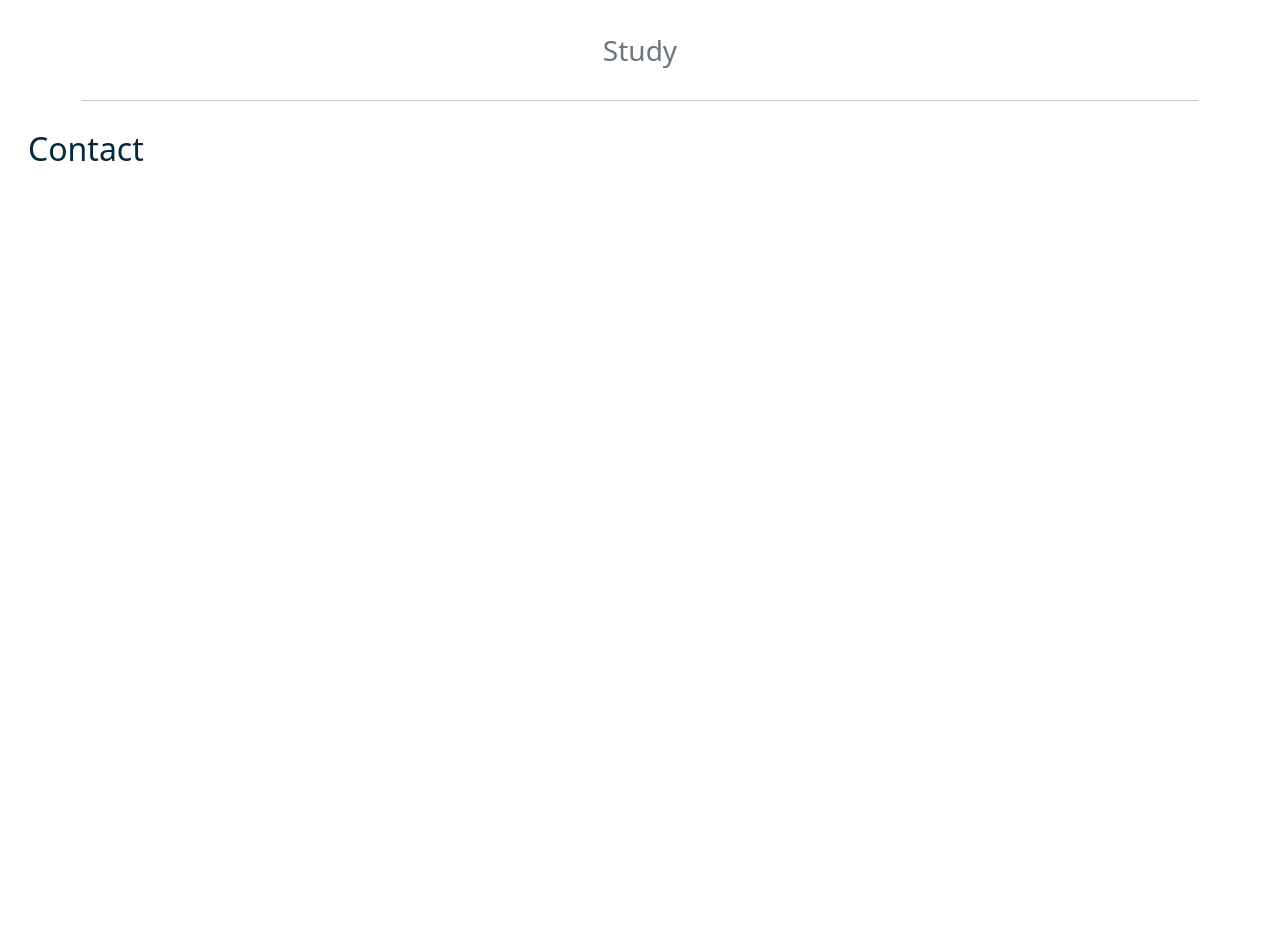
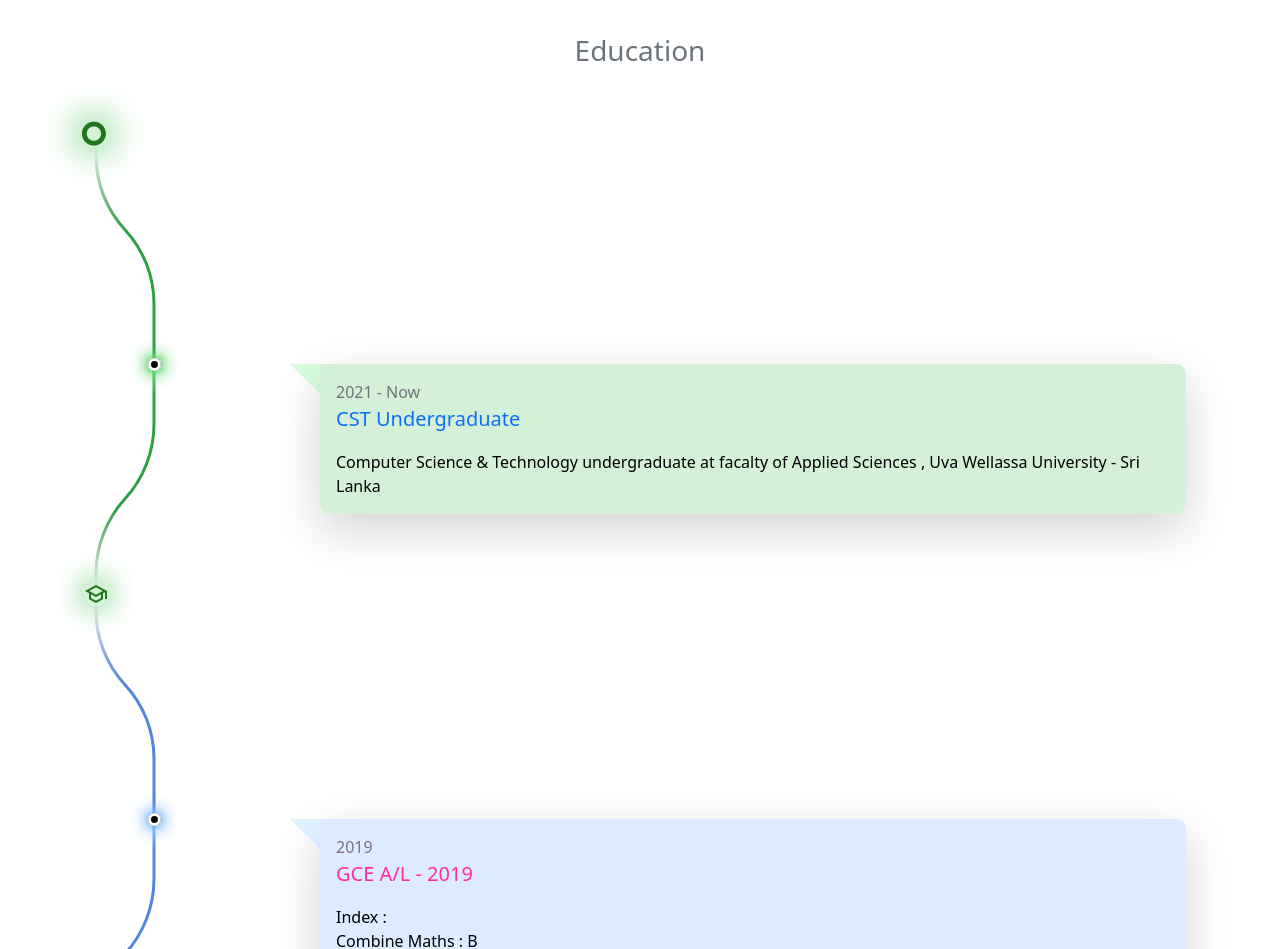
Before and after one commit to kavindu-mane/Portfolio, a React (Create React App) app: page / in a window 1280 px wide. Shown: the part 1343-2292 px from the top of the page. Before the commit the page ends 1540 px from the top, so only its background shows below. Built offline with nearby package versions, Linux system fonts and the light colour scheme; a web font is replaced by a local one.

Commit message:
12/21 update

```diff
--- a/src/components/About.jsx
+++ b/src/components/About.jsx
@@ -1,11 +1,42 @@
 import React, { Component } from 'react'
+import Study from './Study';
+import 'aos/dist/aos.css';
 
 class About extends Component {
     render() {
+        const style = "fs-6 text-black m-0"
         return (
             <React.Fragment>
-                <h3 className='text-secondary text-center pb-3'>Study</h3>
-                <hr className=''/>
+                <h3 className='text-secondary text-center pb-3'>Education</h3>
+                <span className="material-symbols-outlined study-icon top-study-icon">trip_origin</span>
+                <Study year = {"2021 - Now"}  event = {"CST Undergraduate"}>
+                    <div>
+                    <p className={style}>Computer Science & Technology undergraduate at facalty of Applied Sciences
+                    , Uva Wellassa University - Sri Lanka </p>
+                </div>
+                </Study>
+                <Study hue = {{filter:"hue-rotate(100deg)"}} cls = {{transform:"translateY(-60px)"}}
+                year = {"2019"}  event = {"GCE A/L - 2019"}>
+                <div>
+                    <p className={style}>Index : </p>
+                    <p className={style}>Combine Maths : B</p>
+                    <p className={style}>ICT : B</p>
+                    <p className={style}>Physics : C </p>
+                </div>
+                </Study>
+                <Study hue = {{filter:"hue-rotate(150deg)"}} cls = {{transform:"translateY(-120px)"}}
+                year = {"2017 - 2019"}  event = {"GCE A/L - 2019"}>
+                <div>
+                    <p className={style}>Maths + ICT (Common stream) at MR/ Vijitha Central Collage - Dickwella </p>
+                </div>
+                </Study>
+                <Study hue = {{filter:"hue-rotate(200deg)"}} cls = {{transform:"translateY(-180px)"}}
+                year = {"2006 - 2016"}  event = {"Grade 1 to Grade 11"}>
+                <div>
+                    <p className={style}>Studiet at MR/ Vijitha Central Collage - Dickwella </p>
+                    <p className={style}>GCE O/L (2016) - 6A , 2B , 1S</p>
+                </div>
+                </Study>
             </React.Fragment>
         );
     }
--- a/src/components/MultipleObserver.jsx
+++ b/src/components/MultipleObserver.jsx
@@ -1,7 +1,6 @@
 import { useInView } from 'react-intersection-observer';
 
 const MultipleObserver = ( {children} ) => {
-
   const { ref, inView } = useInView({ triggerOnce: true });
 
   return (
@@ -10,5 +9,4 @@ const MultipleObserver = ( {children} ) => {
             </div>
         )
 }
-
 export default MultipleObserver;
--- /dev/null
+++ b/src/components/Study.jsx
@@ -0,0 +1,37 @@
+import React from 'react';
+import "./styles.css"
+import Branch from "../images/branch.svg"
+import AOS from 'aos';
+import 'aos/dist/aos.css';
+import MultipleObserver from './MultipleObserver';
+
+AOS.init();
+
+function Study(props) {
+    const{cls,hue , children, year , event} = props;
+
+    return (
+        <React.Fragment>
+            <MultipleObserver>
+                <div style={cls}>
+                    <div className="row container p-0 m-0">
+                        <div className="col-2">
+                            <img data-aos="fade-down" data-aos-duration="2000"
+                            src={Branch} alt="branch" style={hue}/><br/>
+                            <span className="material-symbols-outlined study-icon" style={hue}>school</span><br/>
+                        </div>
+                        <div data-aos="zoom-in" data-aos-duration="1500"  className= "col-10 d-flex flex-column justify-content-center">
+                            <div className="shadow-lg p-3 study-text-area position-relative" style={hue}>
+                                <p className="fs-6 text-secondary p-0 m-0">{year}</p>
+                                <p className="fs-5 text-primary">{event}</p>
+                                {children}
+                            </div>
+                        </div>
+                    </div>
+                </div>
+            </MultipleObserver>
+        </React.Fragment>
+    );
+}
+
+export default Study;
--- a/src/components/styles.css
+++ b/src/components/styles.css
@@ -6,6 +6,18 @@
 
     .welcomeText{
         font-size: 3em !important;
+    }
+}
+
+@media screen and (max-width:500px){
+    .welcomeText{
+        font-size: 1.7em !important;
+    }
+}
+
+@media screen and (max-width:400px){
+    .welcomeText{
+        font-size: 1.35em !important;
     }
 }
 
@@ -74,3 +86,31 @@
 .skill-background{
     background:radial-gradient( #EFF5F520 , #EAEAEA20);
 }
+
+.study-icon{
+    transform:translate(-10px , -25px);
+    color: #22751b;
+    box-shadow:0px 0px 30px #1db632;
+    background-color: #1db63230;
+    border-radius: 50%;
+}
+
+.top-study-icon{
+    transform:translateY(30px) scale(1.2);
+}
+
+.study-text-area{
+    background-color: #1db63230;
+    border-radius: 0 10px 10px 10px;
+    margin-left: 40px;
+    transform: translateY(calc(50% - 15px)) !important;
+}
+
+.study-text-area:before{
+    content: "";
+    position: absolute;
+    left: -30px;
+    top: 0;
+    border-top: 30px solid #23f33f30;
+    border-left: 30px solid transparent;;
+}
```
Also changed, not shown: src/images/branch.svg (added). Lines whose indentation alone changed are shown as unchanged.
